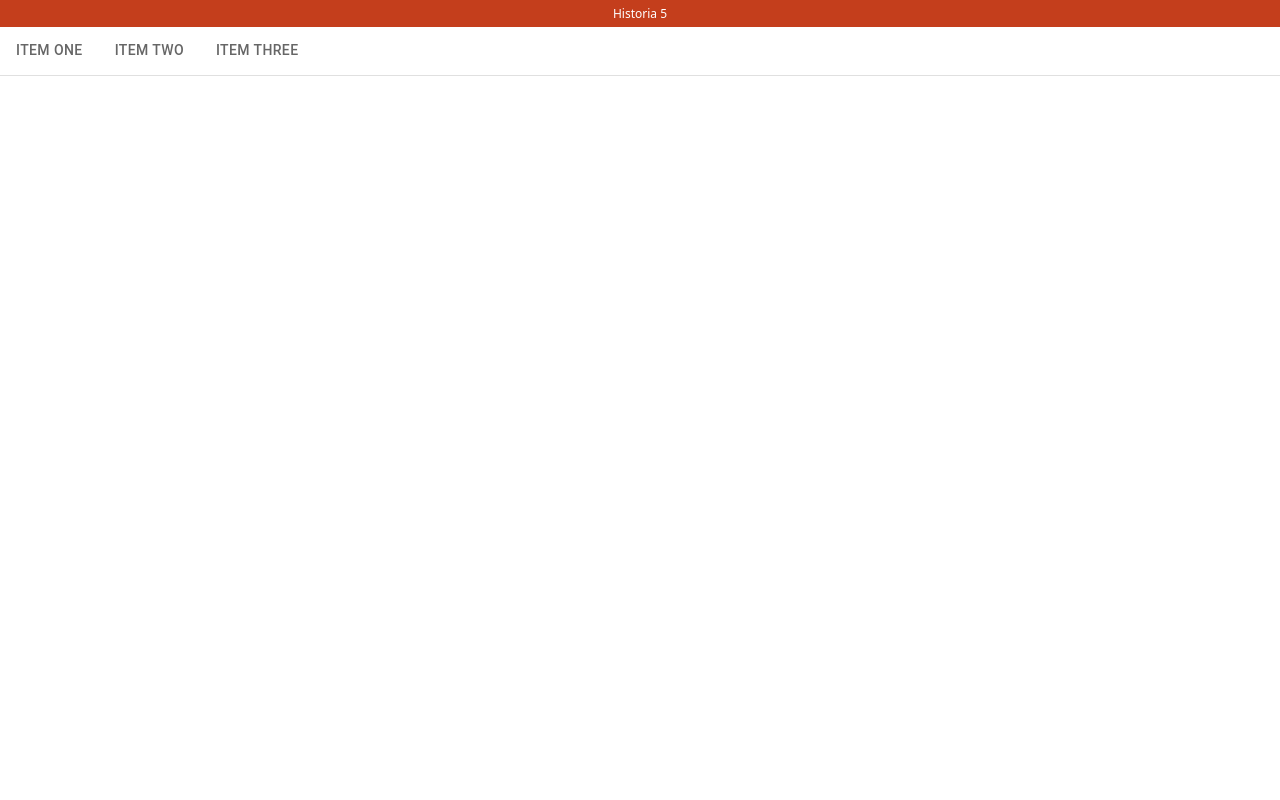
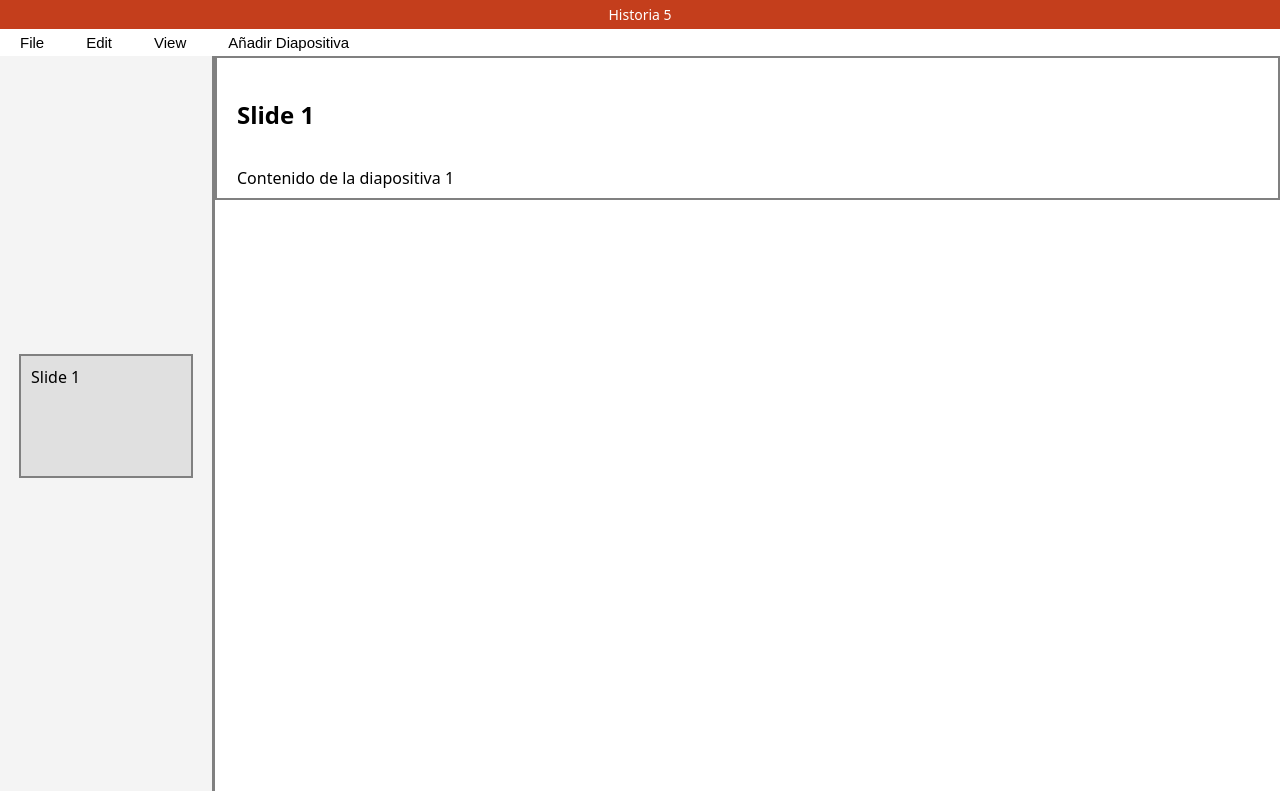
Before and after one commit to SebastianBaeza/DigitalSkillApp, a React (Vite) app in the folder react-app/: page /HU05 in a window 1280 px wide. Built offline with nearby package versions, Linux system fonts and the light colour scheme.

Commit message:
update - simultación ppt, se añade sidebar, diapositivas, etc.

```diff
--- a/react-app/src/HU05.jsx
+++ b/react-app/src/HU05.jsx
@@ -1,15 +1,35 @@
+import React, { useState } from 'react';
 import { Title } from "./assets/HUs/HU05/Title";
 import { PptToolbar } from "./assets/HUs/HU05/PptToolbar";
-import { PptSlide } from "./assets/HUs/HU05/PptSlide";
+import { PptSidebar } from "./assets/HUs/HU05/PptSidebar";
+import { PptEditor } from "./assets/HUs/HU05/PptEditor";
+
 import './assets/HUs/HU05/styles/HU05.css';
 
 export function HU05 () {
+    const [slides, setSlides] = useState([
+        { id: 1, title: 'Slide 1', content: 'Contenido de la diapositiva 1' }
+    ]);
+
+    const [currentSlide, setCurrentSlide] = useState(slides[0]);
+
+    const addSlide = () => {
+        const newSlide = {
+          id: slides.length + 1,
+          title: `Slide ${slides.length + 1}`,
+          content: ''
+        };
+        setSlides([...slides, newSlide]);
+        setCurrentSlide(newSlide);
+    };
+
     return (
         <>
             <Title name="Historia 5" />
-            <PptToolbar />
-            <aside className="ppt-slides-bar">
-                <PptSlide />
+            <PptToolbar addSlide={addSlide}/>
+            <aside className="ppt-slides-container">
+                <PptSidebar slides={slides} setCurrentSlide={setCurrentSlide}/>
+                <PptEditor slide={currentSlide} />
             </aside>
         </>
     )
--- /dev/null
+++ b/react-app/src/assets/HUs/HU05/PptEditor.jsx
@@ -0,0 +1,12 @@
+import React from 'react';
+
+export function PptEditor ({ slide }) {
+  return (
+    <div className="ppt-editor">
+      <h2>{slide.title}</h2>
+      <p>{slide.content}</p>
+    </div>
+  );
+};
+
+export default PptEditor;
--- /dev/null
+++ b/react-app/src/assets/HUs/HU05/PptSidebar.jsx
@@ -0,0 +1,15 @@
+import React from 'react';
+
+export function PptSidebar ({ slides, setCurrentSlide }) {
+  return (
+    <div className="ppt-sidebar">
+        {slides.map(slide => (
+            <div key={slide.id} className="ppt-slide" onClick={() => setCurrentSlide(slide)}>
+            {slide.title}
+            </div>
+        ))}
+    </div>
+  );
+};
+
+export default PptSidebar;
--- a/react-app/src/assets/HUs/HU05/PptToolbar.jsx
+++ b/react-app/src/assets/HUs/HU05/PptToolbar.jsx
@@ -1,16 +1,14 @@
-import { Box, Tabs, Tab } from "@mui/material";
+import React from 'react';
 
-export function PptToolbar () {
+export function PptToolbar ({ addSlide }) {
+  return (
+    <div className="ppt-toolbar">
+      <button className="ppt-toolbar-option">File</button>
+      <button className="ppt-toolbar-option">Edit</button>
+      <button className="ppt-toolbar-option">View</button>
+      <button className="ppt-toolbar-option" onClick={addSlide}>Añadir Diapositiva</button>
+    </div>
+  );
+};
 
-    return (
-        <>
-        <Box sx={{borderBottom: 1, borderColor: "divider"}}>
-            <Tabs className="ppt-toolbar-options">
-                <Tab label="Item One"/>
-                <Tab label="Item Two"/>
-                <Tab label="Item Three"/>
-            </Tabs>
-        </Box>
-        </>
-    )
-}
+export default PptToolbar;
--- a/react-app/src/assets/HUs/HU05/styles/HU05.css
+++ b/react-app/src/assets/HUs/HU05/styles/HU05.css
@@ -8,7 +8,7 @@ body {
     display: flex;
     background-color: #C43E1C;
     color: #fff;
-    font-size: 12px;
+    font-size: 14px;
     padding: 5px;
     justify-content: center;
     align-items: top;
@@ -22,17 +22,61 @@ body {
     border-bottom: 2;
 }
 
-.ppt-toolbar-options {
-    color: blue;
+.ppt-toolbar {
+    display: flex;
+    flex-direction: row;
+    justify-content: left;
+}
+
+.ppt-toolbar-option {
+    font-size: 15px;
+    padding: 5px 12px 5px 20px;
+    border-radius: 0px;
+    border-color: #fff;
+    border: none;
+    background-color: #fff;
+    box-shadow: none;
+    cursor: pointer;
+    margin-right: 10px;
 }
 
 .ppt-slide {
-    border-color: gray;
-    min-width: 150px;
-    min-height: 50px;
-    border: 5px;
+    border: 2px gray solid;
+    background-color: #e0e0e0;
+    width: 150px;
+    min-height: 100px;
+    box-shadow: #000;
+    padding: 10px;
+    margin-bottom: 15px;
+    cursor: pointer;
 }
 
-.ppt-slides-bar {
+.ppt-slides-container {
+    display: flex;
+    flex-direction: row;
     border-color: gray;
 }
+
+.ppt-sidebar {
+    display: flex;
+    flex-direction: column;
+    align-items: center;
+    justify-content: space-around;
+    border-right: gray solid;
+    width: 15%;
+    background-color: #f4f4f4;
+    padding: 10px;
+    overflow-y: auto;
+    height: calc(100vh - 85px);
+}
+
+.ppt-editor {
+    flex: 1;
+    display: flex;
+    flex-direction: column;
+    background-color: #ffffff;
+    border: 2px gray solid;
+    width: 150px;
+    height: 100px;
+    padding: 20px;
+}
```
